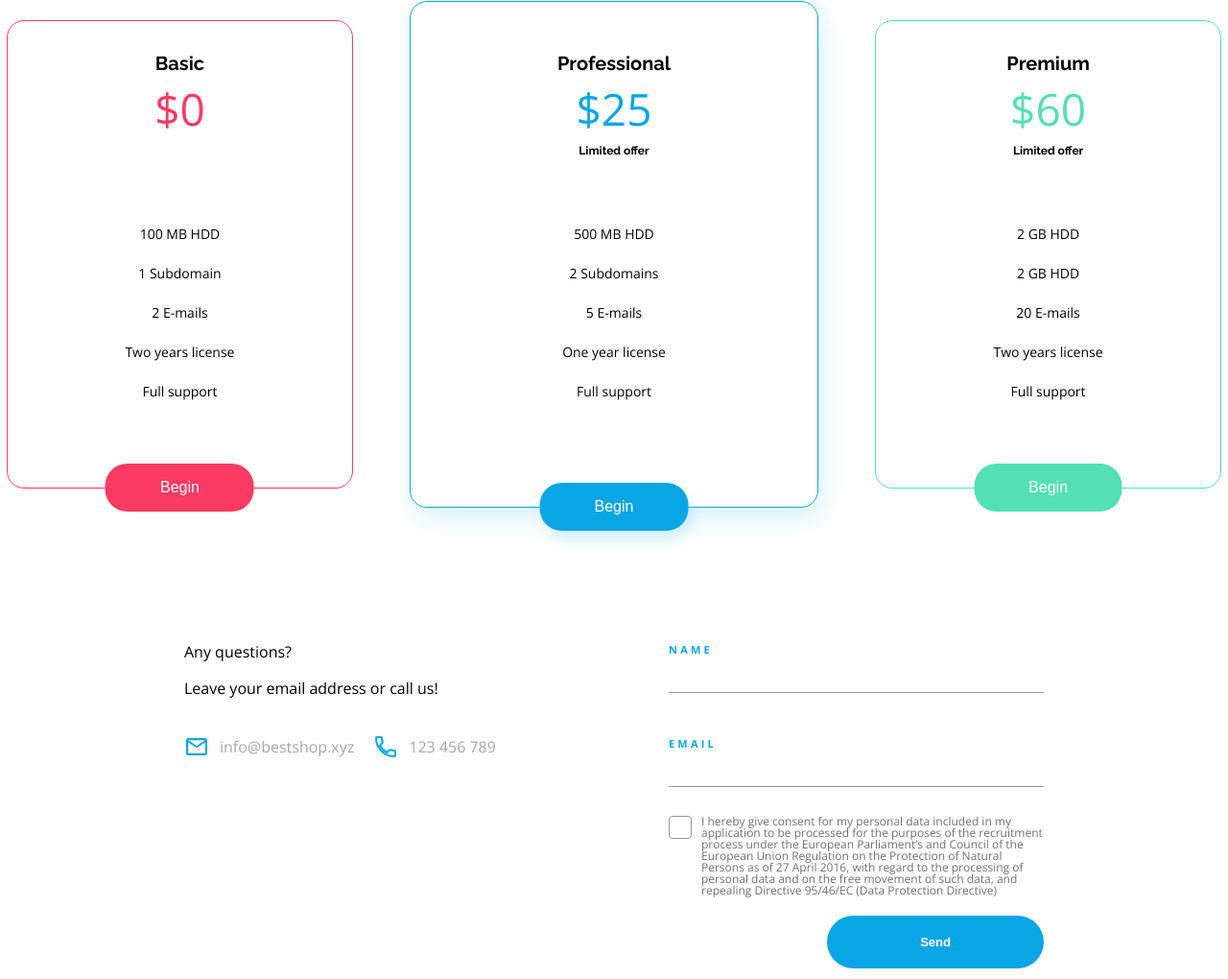
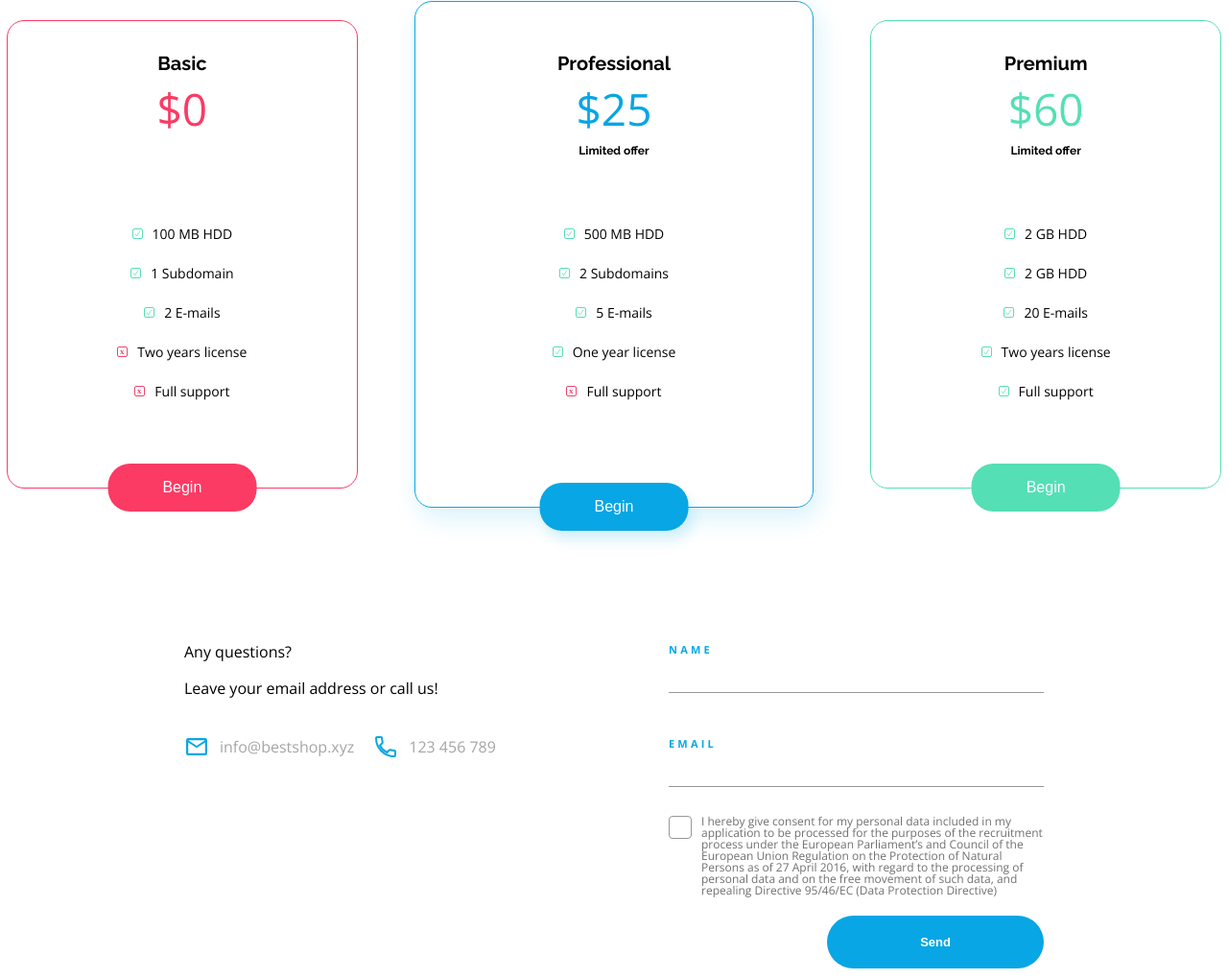
Before and after one commit to edyta132/Best-Shop, a plain HTML site: page index.html in a window 1280 px wide. Shown: the part 2819-3839 px from the top of the page at 96% size. Drawn offline with nearby package versions, Linux system fonts and the light colour scheme.

Commit message:
final small corrections

```diff
--- a/css/style.css
+++ b/css/style.css
@@ -468,7 +468,7 @@ body {
     justify-content: center;
 }
 
-.pircing-list.yes::before {
+.pricing-list.yes::before {
     content: "";
     width: 11px;
     height: 11px;
@@ -477,7 +477,7 @@ body {
     display: block;
 }
 
-.pircing-list.no::before {
+.pricing-list.no::before {
     content: "";
     width: 11px;
     height: 11px;
```
